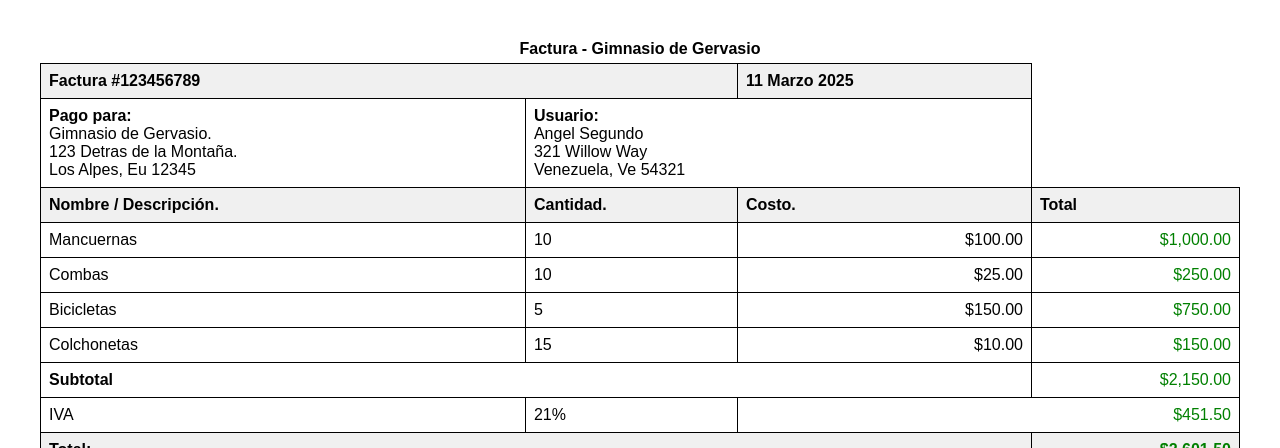
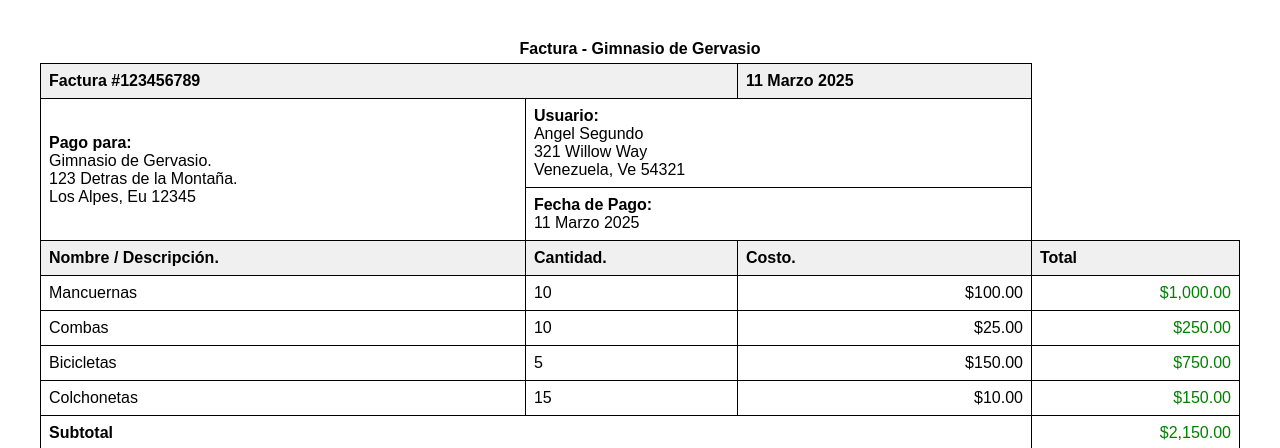
Before and after one commit to OscarL0pez/1er-repositorio, a plain HTML site: page Tablas/index.html in a window 1280 px wide. Shown: the top 448 px of the page. Drawn offline with Linux system fonts and the light colour scheme.

Commit message:
mejorando el diseño de la tabla

```diff
--- a/Tablas/index.html
+++ b/Tablas/index.html
@@ -36,13 +36,13 @@
 </head>
 <body>
     <table>
-        <caption><b>Factura - Gimnasio de Gervasio</b></caption></caption>
+        <caption><b>Factura - Gimnasio de Gervasio</b></caption>
         <tr>
             <th colspan="2">Factura #123456789</th>
             <th>11 Marzo 2025</th>
         </tr>
         <tr>
-            <td>
+            <td rowspan="2">
                 <strong>Pago para:</strong><br>
                 Gimnasio de Gervasio.<br>
                 123 Detras de la Montaña.<br>
@@ -53,6 +53,12 @@
                 Angel Segundo<br>
                 321 Willow Way<br>
                 Venezuela, Ve 54321
+            </td>
+        </tr>
+        <tr>
+            <td colspan="2">
+                <strong>Fecha de Pago:</strong><br>
+                11 Marzo 2025
             </td>
         </tr>
         <tr>
```
